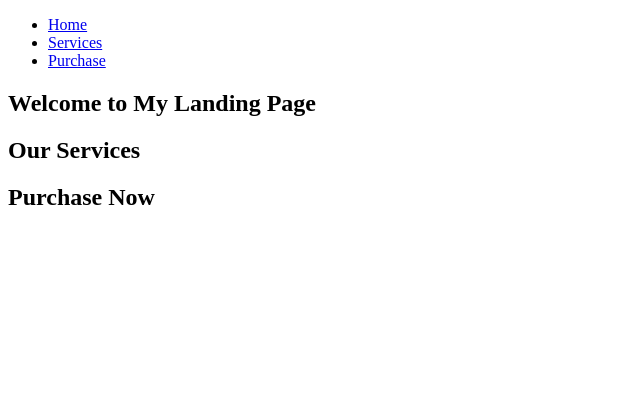
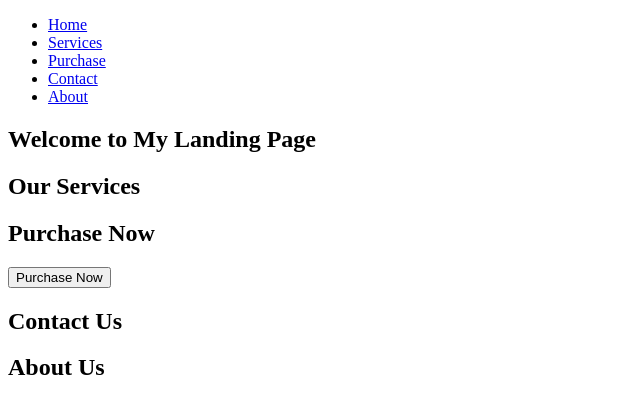
Before and after one commit to eocampo21/gtag, a plain HTML site: page index.html in a window 1280 px wide. Shown: the whole page, without its empty margins (0-640 px from the left). Drawn offline with Linux system fonts and the light colour scheme.

Commit message:
Update index.html

```diff
--- a/index.html
+++ b/index.html
@@ -1,7 +1,7 @@
 <!DOCTYPE html>
 <html lang="en">
 <head>
-          <!-- Google Analytics Tracking Code -->
+    <!-- Google Analytics Tracking Code -->
     <script async src="https://www.googletagmanager.com/gtag/js?id=G-0M4583LF5D"></script>
     <script>
         window.dataLayer = window.dataLayer || [];
@@ -12,10 +12,10 @@
         gtag('config', 'G-0M4583LF5D');
 
         // Function to track user events
-        function trackEvent(section) {
-            gtag('event', 'Section_Selected', {
-                'event_category': 'Navigation',
-                'event_label': section
+        function trackEvent(eventCategory, eventAction, eventLabel) {
+            gtag('event', eventAction, {
+                'event_category': eventCategory,
+                'event_label': eventLabel
             });
         }
     </script>
@@ -30,9 +30,12 @@
     <header>
         <nav>
             <ul>
-                <li><a href="#home" onclick="trackEvent('Home')">Home</a></li>
-                <li><a href="#services">Services</a></li>
-                <li><a href="#purchase">Purchase</a></li>
+                <li><a href="#home" onclick="trackEvent('Navigation', 'Section_Selected', 'Home')">Home</a></li>
+                <li><a href="#services" onclick="trackEvent('Navigation', 'Section_Selected', 'Services')">Services</a></li>
+                <li><a href="#purchase" onclick="trackEvent('Navigation', 'Section_Selected', 'Purchase')">Purchase</a></li>
+                <!-- Add more event tracking here -->
+                <li><a href="#contact" onclick="trackEvent('Navigation', 'Section_Selected', 'Contact')">Contact</a></li>
+                <li><a href="#about" onclick="trackEvent('Navigation', 'Section_Selected', 'About')">About</a></li>
             </ul>
         </nav>
     </header>
@@ -50,7 +53,19 @@
     <section id="purchase">
         <h2>Purchase Now</h2>
         <!-- Your Purchase Section Content -->
+        <!-- Add a "Purchase" button with event tracking -->
+        <button onclick="trackEvent('Purchase', 'Button_Click', 'Purchase_Button_Clicked')">Purchase Now</button>
     </section>
 
+    <!-- Additional sections to track -->
+    <section id="contact">
+        <h2>Contact Us</h2>
+        <!-- Your Contact Section Content -->
+    </section>
+
+    <section id="about">
+        <h2>About Us</h2>
+        <!-- Your About Section Content -->
+    </section>
 </body>
 </html>
```
